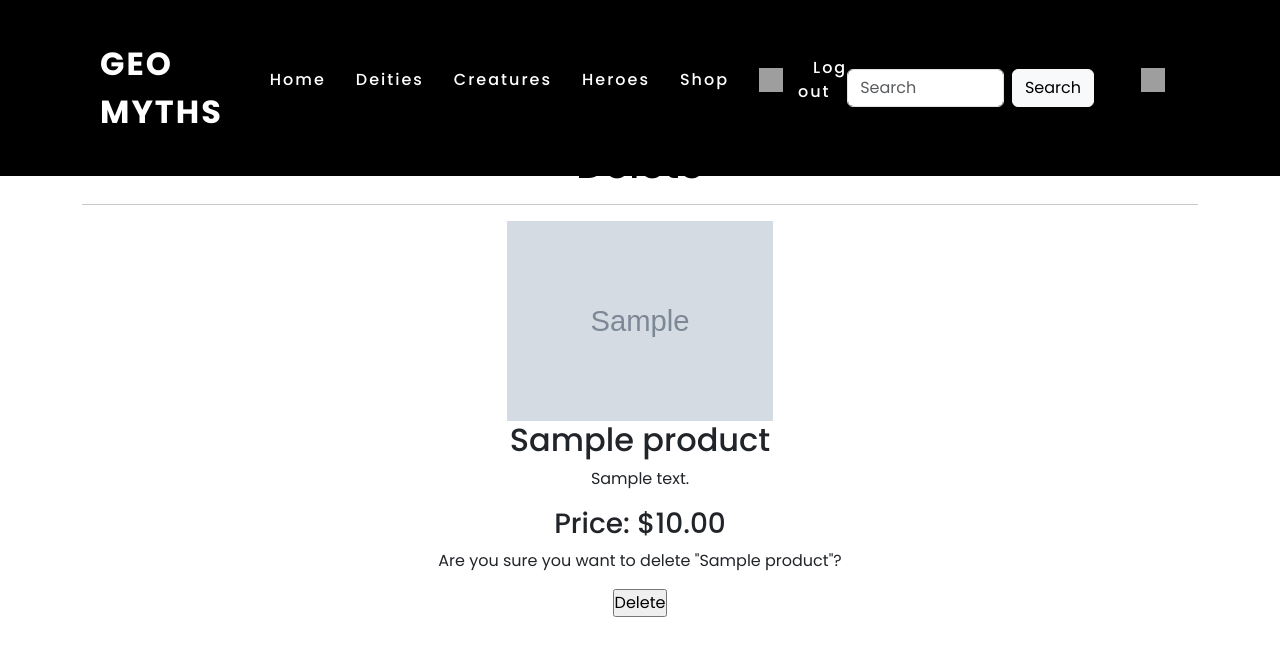
After one commit to katmurakash/final_project, a Django app: page /delete_product/1/ in a window 1280 px wide. The commit adds this page. Shown: the top 664 px of the page. Run offline with Django 5.2, Linux system fonts and the light colour scheme; a user stored in the database is signed in; tables that the repository leaves empty hold one stand-in row (values such as "Sample post"); grey boxes marked "Sample" are stand-in pictures; grey boxes are pictures that could not be loaded.

Commit message:
first commit

```diff
--- a/base/models.py
+++ b/base/models.py
@@ -38,13 +38,15 @@ class Type(models.Model):
 
 
 class Product(models.Model):
+    creator = models.ForeignKey('User', on_delete=models.SET("Unknown Creator"))
     picture = models.ImageField(null=True, blank=True)
     name = models.CharField(max_length=200)
     price = models.DecimalField(max_digits=10, decimal_places=2)
     currency = models.CharField(max_length=3, default='USD')
     description = models.TextField(max_length=500)
     type = models.ManyToManyField(Type, related_name='products', blank=True)
-
+    created = models.DateTimeField(auto_now_add=True)
+    update = models.DateTimeField(auto_now=True)
     def __str__(self):
         types = ', '.join([type.name for type in self.type.all()])
         return f"{self.name} - {types}"
--- /dev/null
+++ b/base/templates/base/delete.html
@@ -0,0 +1,26 @@
+{% extends 'main.html' %}
+
+{% block title %}
+<title>Delete</title>
+{% endblock %}
+
+{% block content %}
+<div class="container">
+    <h1>Delete</h1>
+    <hr>
+    <div class="product-details">
+        <img style="height: 200px; width: auto;" src="{{ obj.picture.url }}" alt="{{ obj.name }}">
+        <h2>{{ obj.name }}</h2>
+        <p>{{ obj.description }}</p>
+        <h3>Price: ${{ obj.price }}</h3>
+
+        <form method="POST">
+            {% csrf_token %}
+            <p>Are you sure you want to delete "{{ obj.name }}"?</p>
+            <input type="submit" value="Delete">
+        </form>
+
+        <br><br>
+    </div>
+</div>
+{% endblock %}
--- a/base/templates/base/profile.html
+++ b/base/templates/base/profile.html
@@ -32,7 +32,7 @@
                         <p>{{ product.description }}</p>
                         <p>Price: {{ product.currency }}{{ product.price }}</p>
                         <div style="margin-top: auto;">
-                            <a href="{% url 'delete' product.id %}" style="margin: 5px; padding: 10px 20px; background-color: #000; color: #fff; text-decoration: none; border: none; cursor: pointer;">Remove</a>
+                            <a href="{% url 'drop' product.id %}" style="margin: 5px; padding: 10px 20px; background-color: #000; color: #fff; text-decoration: none; border: none; cursor: pointer;">Drop</a>
                             <a href="{% url 'buy_now' product.id %}" style="margin: 5px; padding: 10px 20px; background-color: #000; color: #fff; text-decoration: none; border: none; cursor: pointer;">Buy Now</a>
                         </div>
 
--- a/base/templates/base/shop.html
+++ b/base/templates/base/shop.html
@@ -34,6 +34,9 @@
                             {% if request.user.is_authenticated %}
                                 <a href="{% url 'add' product.id %}" style="margin: 5px; padding: 10px 20px; background-color: #000; color: #fff; text-decoration: none; border: none; cursor: pointer;">Add to Cart</a>
                                 <a href="{% url 'buy_now' product.id %}" style="margin: 5px; padding: 10px 20px; background-color: #000; color: #fff; text-decoration: none; border: none; cursor: pointer;">Buy Now</a>
+                                {% if request.user == product.creator %}
+                                    <a href="{% url 'delete' product.id %}" style="margin: 5px; padding: 10px 20px; background-color: #000; color: #fff; text-decoration: none; border: none; cursor: pointer;">Delete</a>
+                                {% endif %}
                             {% endif %}
                         </div>
                     </div>
--- a/base/urls.py
+++ b/base/urls.py
@@ -1,5 +1,6 @@
 from django.urls import path
 from . import views
+
 
 urlpatterns = ([
     path('', views.home, name='home'),
@@ -9,10 +10,11 @@ urlpatterns = ([
     path('shop/', views.shop, name='shop'),
     path('profile/<str:pk>/', views.profile, name='profile'),
     path('add/<str:id>/', views.add, name='add'),
-    path('delete/<str:id>/', views.delete, name='delete'),
+    path('delete/<str:id>/', views.delete, name='drop'),
     path('buy/<int:id>/', views.buy_now, name='buy_now'),
     path('login/', views.login_user, name='login'),
     path('logout/', views.logout_user, name='logout'),
     path('register/', views.register_user, name='register'),
-    path('add_product/', views.add_product, name='add_product')
+    path('add_product/', views.add_product, name='add_product'),
+    path('delete_product/<int:id>/', views.delete_product, name='delete')
 ])
--- a/base/views.py
+++ b/base/views.py
@@ -4,6 +4,8 @@ from django.db.models import Q
 from django.contrib.auth import authenticate, login, logout
 from django.contrib.auth.decorators import login_required
 from .forms import MyUserCreationForm, ProductForm
+from .seeder import seeder_func
+from django.contrib import messages
 # Create your views here.
 
 
@@ -33,6 +35,7 @@ def heroes(request):
 
 
 def shop(request):
+    seeder_func()
     q = request.GET.get('q') if request.GET.get('q') != None else ''
     products = Product.objects.filter(Q(name__icontains=q) | Q(description__icontains=q) | Q(type__name__icontains=q))
     products = list(set(products))
@@ -79,6 +82,7 @@ def buy_now(request, id):
 def login_user(request):
     if request.user.is_authenticated:
         return redirect('profile', request.user.id)
+
     if request.method == 'POST':
         username = request.POST.get('username').lower()
         password = request.POST.get('password')
@@ -86,13 +90,15 @@ def login_user(request):
         try:
             user = User.objects.get(username=username)
         except:
-            pass
+            messages.error(request, 'User does not exist!')
+
         user = authenticate(request, username=username, password=password)
         if user is not None:
             login(request, user)
             return redirect('profile', request.user.id)
         else:
-            pass
+            messages.error(request, 'User or Password is not correct!')
+
     return render(request, 'base/login.html')
 
 
@@ -114,7 +120,7 @@ def register_user(request):
             return redirect('profile', user.id)
 
         else:
-            pass  #messages
+            messages.error(request, 'Follow the instructions and create proper user and password!')
 
     context = {'form': form}
     return render(request, 'base/register.html', context)
@@ -133,6 +139,7 @@ def add_product(request):
             type_obj, created = Type.objects.get_or_create(name=product_type)
 
             new_product = form.save(commit=False)
+            new_product.creator = request.user
             new_product.picture = request.FILES.get('picture')
             new_product.save()
             new_product.type.add(type_obj)
@@ -141,3 +148,15 @@ def add_product(request):
 
     context = {'form': form, 'types': types}
     return render(request, 'base/add_product.html', context)
+
+
+@login_required(login_url='login')
+def delete_product(request, id):
+    product = get_object_or_404(Product, id=id)
+
+    if request.method == 'POST':
+        product.picture.delete()
+        product.delete()
+        return redirect('shop')
+
+    return render(request, 'base/delete.html', {'obj': product})
--- a/templates/main.html
+++ b/templates/main.html
@@ -25,11 +25,10 @@
                 <a href="{% url 'logout' %}">Log out</a>
             </li>
         {% else %}
-             <li>
+            <li>
                 <a href="{% url 'login' %}">Log in</a>
             </li>
         {% endif %}
-
         </ul>
         <form class="d-flex" role="search" action="{% if page_name == 'deities' %}{% url 'deities' %}{% elif page_name == 'creatures' %}{% url 'creatures' %}{% elif page_name == 'heroes' %}{% url 'heroes' %}{% elif page_name == 'shop' %}{% url 'shop' %}{% endif %}" method="get">
             <input name="q" class="form-control me-2" type="search" placeholder="Search" aria-label="Search">
@@ -39,12 +38,7 @@
         <li><a href="#"><img src="https://cdn-icons-png.flaticon.com/128/17491/17491964.png" style="width: 24px; height: 24px;"></a></li>
         </ul>
     </header>
-    <script type="text/javascript">
-        window.addEventListener("scroll", function() {
-            var header = document.querySelector("header");
-            header.classList.toggle("sticky", window.scrollY > 0);
-        });
-    </script>
+
     <main>
         {% block content %}
         {% endblock %}
```
Also changed, not shown: base/seeder.py (added, +10 -0 lines), base/templates/base/login.html (+30 -13 lines), base/templates/base/register.html (+26 -11 lines), base/migrations/0001_initial.py, db.sqlite3, static/css/styles.css (line endings or trailing spaces), static/files/A1nYNISnPeL._CLa_21402000_A1yZAhl9iGL.png_00214020000.00.02140.02000.0_AC_SX569__1w4kSLL.jpg (added), static/files/gods/unnamed.jpg (added), static/files/hj750x-pad750x1000f8f8f8_mmQMPp4.jpg (added), static/files/hj750x-pad750x1000f8f8f8_tKqZemU.jpg (added).
